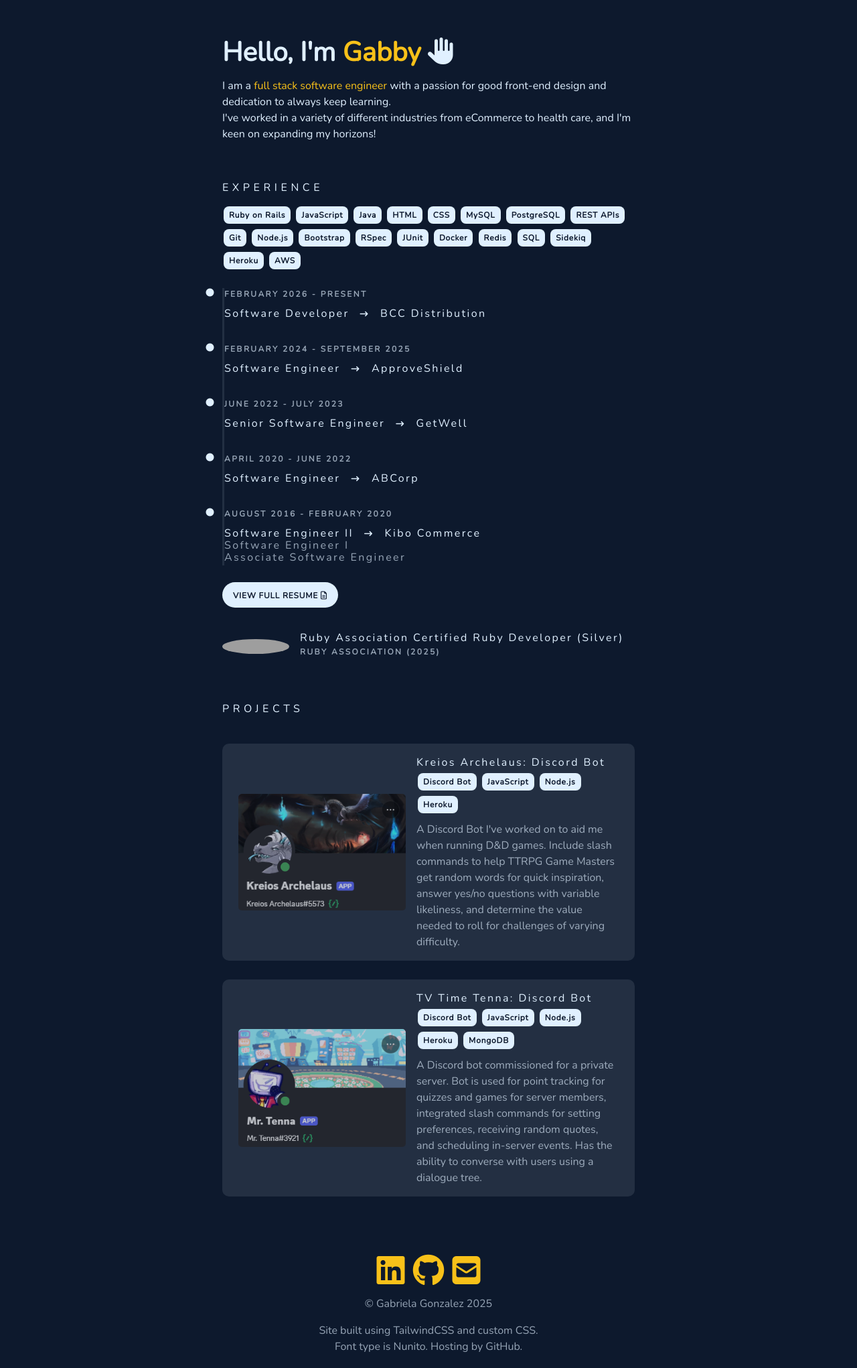
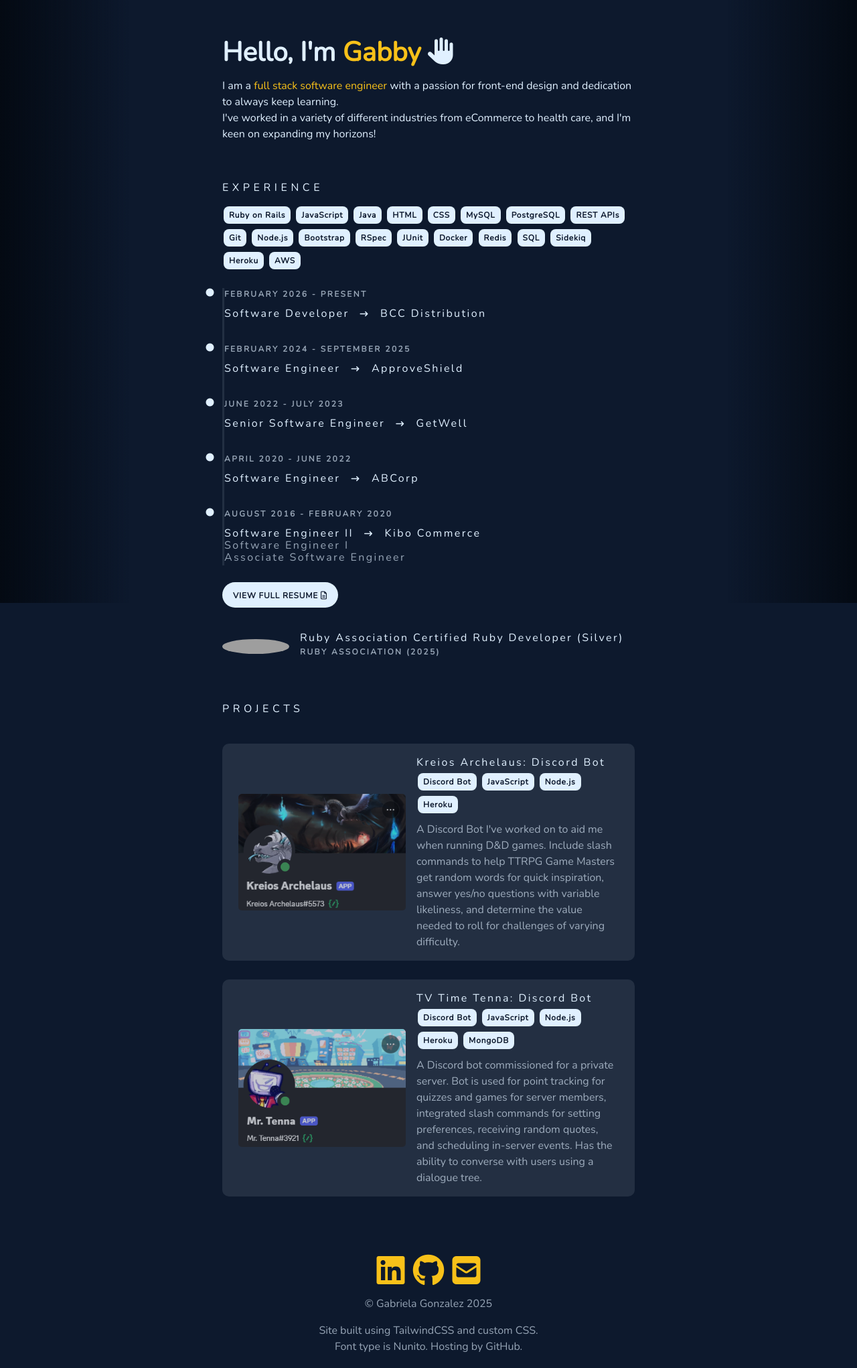
Before and after one commit to Serenamidori/serenamidori.github.io, a Jekyll site: the page built from README.md, in a window 1280 px wide. Shown: the whole page at 67% size. Built offline with Jekyll 4.4.1, drawn with Linux system fonts in a browser that asks for light colours; nearby versions of some CDN libraries; our own code applies the rules of GitHub Pages for plain Markdown files; grey boxes are pictures that could not be loaded.

Commit message:
minor updates, added gradient to website background avoiding mobile screens

```diff
--- a/_layouts/default.html
+++ b/_layouts/default.html
@@ -18,7 +18,7 @@
         <h1 class="title">
           Hello, I'm <span class="emphasis">Gabby</span> <i class="fa-solid fa-hand fa-shake animate-wave" title="High five!"></i>
         </h1>
-        <p class="mt-2">I am a <span class="emphasis">full stack software engineer</span> with a passion for good front-end design and dedication to always keep learning.</p>
+        <p class="mt-2">I am a <span class="emphasis">full stack software engineer</span> with a passion for front-end design and dedication to always keep learning.</p>
         <p>I've worked in a variety of different industries from eCommerce to health care, and I'm keen on expanding my horizons!</p>
       </div>
 
--- a/css/main.css
+++ b/css/main.css
@@ -678,6 +678,7 @@
 
 :root {
   --primary: #0d192d;
+  --primary-dark: #040a13;
   --secondary: #e0f0ff;
   --secondary-dark: #bddfff;
   --secondary-50: rgba(224, 240, 255, 0.65);
@@ -694,6 +695,29 @@
   font-family: Nunito, sans-serif;
   color: var(--secondary);
   background-color: var(--primary);
+}
+
+@media (min-width: 768px) {
+  body::before,
+  body::after {
+    content: '';
+    position: fixed;
+    top: 0;
+    bottom: 0;
+    width: 15%;
+    pointer-events: none;
+    z-index: 50;
+  }
+
+  body::before {
+    left: 0;
+    background: linear-gradient(to right, var(--primary-dark), transparent);
+  }
+
+  body::after {
+    right: 0;
+    background: linear-gradient(to left, var(--primary-dark), transparent);
+  }
 }
 
 a {
@@ -861,7 +885,6 @@
 }
 
 .section-header {
-  background-color: var(--primary);
   padding: 1.5rem 0 .75rem;
 }
 
```
